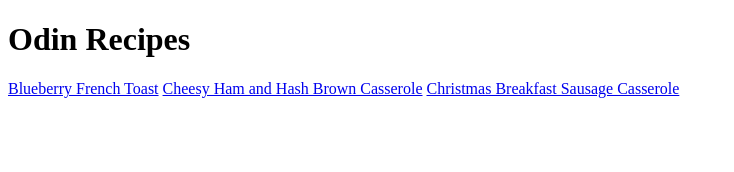
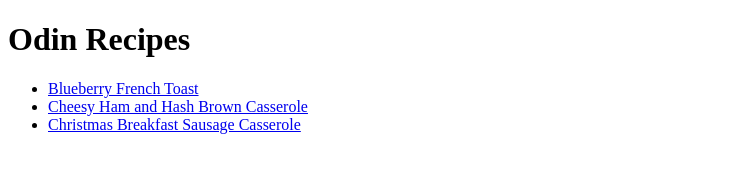
Before and after one commit to CalamityK/odin-recipes, a plain HTML site: page index.html in a window 1280 px wide. Shown: the whole page, without its empty margins (0-734 px from the left). Drawn offline with Linux system fonts and the light colour scheme.

Commit message:
put links to recipes into a numbered list so they each are on their own line

```diff
--- a/index.html
+++ b/index.html
@@ -8,8 +8,10 @@
 </head>
 <body>
     <h1>Odin Recipes</h1>
-    <a href="./recipes/blueberry-french-toast.html">Blueberry French Toast</a>
-    <a href="./recipes/cheesy-ham-and-hash-brown-casserole.html">Cheesy Ham and Hash Brown Casserole</a>
-    <a href="./recipes/christmas-breakfast-sausage-casserole.html">Christmas Breakfast Sausage Casserole</a>
+    <ul>
+        <li><a href="./recipes/blueberry-french-toast.html">Blueberry French Toast</a></li>
+        <li><a href="./recipes/cheesy-ham-and-hash-brown-casserole.html">Cheesy Ham and Hash Brown Casserole</a></li>
+        <li><a href="./recipes/christmas-breakfast-sausage-casserole.html">Christmas Breakfast Sausage Casserole</a></li>
+    </ul>
 </body>
 </html>
```
